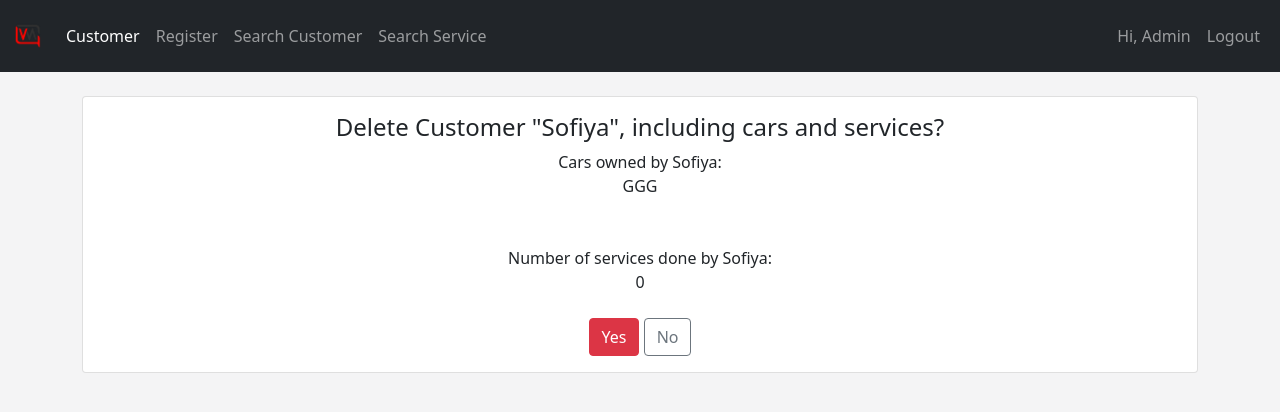
After one commit to sofiyaradzi/volks_demo, a Django app: page /customer/delete_customer/2 in a window 1280 px wide. The commit adds this page. Shown: the top 412 px of the page. Run offline with Django 3.2, Linux system fonts and the light colour scheme; a user stored in the database is signed in; data comes from the database, SQL or seed files in the repository; both versions use the stored data as it was after the commit; data that the repository does not hold is empty.

Commit message:
update login page, delete btns, new service report format, duplicate plate error

```diff
--- a/customer/admin.py
+++ b/customer/admin.py
@@ -1,5 +1,5 @@
 from django.contrib import admin
-from .models import Customer, Car, Service, ServiceDescription
+from .models import Customer, Car, Service
 from import_export.admin import ImportExportModelAdmin
 from import_export.widgets import ForeignKeyWidget
 from import_export import resources, fields
@@ -69,4 +69,3 @@ class ServiceDescriptionAdmin(admin.ModelAdmin):
 admin.site.register(Customer, CustomerAdmin)
 admin.site.register(Car, CarAdmin)
 admin.site.register(Service, ServiceAdmin)
-admin.site.register(ServiceDescription, ServiceDescriptionAdmin)
--- a/customer/forms.py
+++ b/customer/forms.py
@@ -1,4 +1,4 @@
-from customer.models import Customer, Car, Service, ServiceDescription
+from customer.models import Customer, Car, Service
 from django import forms
 
 
--- /dev/null
+++ b/customer/templates/customer/customer_delete.html
@@ -0,0 +1,33 @@
+{% extends 'customer/customer_base.html' %}
+
+{% block content %}
+<div class="container">
+    <br>
+    <div class="card">
+        <div class="card-body">
+            <center>
+                <h4>Delete Customer "{{customer}}", including cars and services? </h4>
+
+                Cars owned by {{customer}}: <br>
+                {% for car in customer.car_set.all%}
+                {{car}} <br>
+                {% endfor %}
+
+                <br><br>
+
+                Number of services done by {{customer}}: <br>
+                {{customer.service_set.all.count}}
+
+                <br><br>
+                 <form action='' method='post'>
+                    {% csrf_token %}
+                    <input type ='submit' value = 'Yes' class="btn btn-danger">
+                    <a href="{{ request.META.HTTP_REFERER }}" class="btn btn-outline-secondary">No</a>
+
+                </form>
+            </center>
+        </div>
+    </div>
+</div>
+
+{% endblock content %}
--- a/customer/templates/customer/customer_home.html
+++ b/customer/templates/customer/customer_home.html
@@ -19,6 +19,7 @@
 
                 <div class="col-lg-4">
                 <input type ='submit' value = 'Filter' class="btn btn-secondary">
+                <input type ='submit' name='download' value = 'Download data' class="btn btn-success">
                 </div>
 
                 <br>
--- a/customer/templates/customer/customer_search.html
+++ b/customer/templates/customer/customer_search.html
@@ -16,7 +16,9 @@
                     <div class="form-group">
                         {%csrf_token%}
                         <input name='searched' type='text' placeholder='Search phone number or plate number without space' class="form-control"  aria-describedby="emailHelp">
-                        <small class="form-text text-muted">hit 'enter' to search</small>
+                        <small class="form-text text-muted">hit 'enter' to search </small>
+                        <br>
+                        <small class="form-text text-muted">search '6' to view all customer </small>
                         <br>
                     </div>
                     </form>
--- a/customer/templates/customer/customer_service_book.html
+++ b/customer/templates/customer/customer_service_book.html
@@ -6,7 +6,9 @@
     <div class="card">
         <div class="card-body">
             <h1> Book Service</h1>
-            <h5> Customer: {{customer}} | Plate Number: {{car}} </h5>
+            <h5> Customer:
+             <a href="{% url 'customer_profile' customer.id %}" class="link-dark">{{customer}}</a>
+             | Plate Number: {{car}} </h5>
             <br>
             <form action='' method='post'>
                 {% csrf_token %}
--- a/customer/templates/customer/customer_service_update.html
+++ b/customer/templates/customer/customer_service_update.html
@@ -39,8 +39,7 @@
                 <a href="{% url 'customer_profile' service.customer.id %}" class="btn btn-outline-primary  btn-sm" >Go to profile </a>
                 <a href="{% url 'customer_car_details' service.car.plate_number %}" class="btn btn-outline-dark  btn-sm">View car details</a>
                 <a href="{% url 'customer_jobcard' service.id %}" class="btn btn-outline-success  btn-sm" target ="_blank">Print Jobcard</a>
-
-
+                <a href="{% url 'customer_service_delete' service.id service.customer.id %}" class="btn btn-outline-danger  btn-sm">Delete Service</a>
 
 
 
--- a/customer/urls.py
+++ b/customer/urls.py
@@ -20,7 +20,11 @@ urlpatterns = [
     path('jobcard/<service_id>', views.customer_jobcard, name='customer_jobcard'),
     path('service/<service_id>',
          views.customer_service_update, name='customer_service_update'),
+    path('delete_service/<service_id>/<customer_id>', views.customer_service_delete,
+         name='customer_service_delete'),
     path('search_service', views.customer_search_service,
          name='customer_search_service'),
+    path('delete_customer/<customer_id>', views.customer_delete,
+         name='customer_delete'),
 
 ]
--- a/customer/views.py
+++ b/customer/views.py
@@ -1,7 +1,8 @@
+from django.db import IntegrityError
 from django.shortcuts import redirect, render
 from django.http import HttpResponse
 from django.forms import inlineformset_factory
-from .models import Customer, Car, Service, ServiceDescription
+from .models import Customer, Car, Service
 from .forms import *
 from django.db.models import Count, Q
 from itertools import chain
@@ -17,7 +18,35 @@ from xhtml2pdf import pisa
 from django.contrib.staticfiles import finders
 from .filters import ServiceFilter
 from datetime import datetime
+import xlwt
+from django.contrib.auth import get_user_model
+User = get_user_model()
 # Create your views here.
+
+
+@ login_required(redirect_field_name='volks_home')
+def customer_service_delete(request, service_id, customer_id):
+    service = Service.objects.get(id=service_id)
+    if request.method == 'POST':
+        service.delete()
+        return render(request, 'customer/delete_success.html')
+        # return redirect('customer_profile', customer_id)
+        # cant redirect to previous page (view service) because the service id is deleted
+        # return HttpResponseRedirect(request.META.get('HTTP_REFERER'))
+    context = {'service': service}
+    return render(request, 'customer/customer_service_delete.html', context)
+
+
+@ login_required(redirect_field_name='volks_home')
+def customer_delete(request, customer_id):
+    customer = Customer.objects.get(id=customer_id)
+    if request.method == 'POST':
+        customer.delete()
+        return render(request, 'customer/delete_success.html')
+        # cant redirect to previous page (view service) because the service id is deleted
+        # return HttpResponseRedirect(request.META.get('HTTP_REFERER'))
+    context = {'customer': customer}
+    return render(request, 'customer/customer_delete.html', context)
 
 
 @login_required(redirect_field_name='volks_home')
@@ -40,6 +69,119 @@ def customer_home(request):
         status='Completed').count()
     pending_count = myFilter.qs.filter(
         status='Pending').count()
+
+    # if the download data button is clicked
+    if request.method == 'GET' and 'download' in request.GET:
+        # to get the values of selected filter values by user
+        if myFilter.data['technician']:
+            filtered_tech = str(User.objects.get(
+                id=myFilter.data['technician']))
+        else:
+            filtered_tech = 'All'
+
+        if myFilter.data['status']:
+            filtered_status = (myFilter.data['status'])
+        else:
+            filtered_status = 'All'
+
+        if myFilter.data['date_min']:
+            filtered_date_min = myFilter.data['date_min']
+            filtered_date_min = datetime.strptime(
+                filtered_date_min, '%Y-%m-%d').date()
+        else:
+            filtered_date_min = 'All'
+
+        if myFilter.data['date_max']:
+            filtered_date_max = myFilter.data['date_max']
+            filtered_date_max = datetime.strptime(
+                filtered_date_max, '%Y-%m-%d').date()
+        else:
+            filtered_date_max = 'All'
+
+        # custom filename
+        filename = "ServiceReport" + "_Technician_" + str(filtered_tech) + "_Status_" + \
+            str(filtered_status) + "_From_" + str(filtered_date_min) + "_To_" + \
+            str(filtered_date_max) + ".xls"
+
+        response = HttpResponse(content_type='application/ms-excel')
+        response['Content-Disposition'] = 'filename="{}"'.format(filename)
+
+        wb = xlwt.Workbook(encoding='utf-8')
+        ws = wb.add_sheet('report', cell_overwrite_ok=True)
+        ws.show_grid = False
+
+        # approximately adjusting the col size in mm
+
+        ws.col(0).width = int(10*265)
+        ws.col(1).width = int(11*265)
+        ws.col(2).width = int(15*265)
+        ws.col(3).width = int(25*265)
+        ws.col(4).width = int(15*265)
+        ws.col(5).width = int(10*265)
+
+        # for report summary
+        # font height = 300 is size 15 in excel, size*20=height
+        ws.write(0, 0, "SERVICE REPORT SUMMARY",
+                 xlwt.easyxf("font: bold on,height 260"))
+
+        ws.write(2, 2, "Status:", xlwt.easyxf("align: horiz right"))
+        ws.write(2, 3, filtered_status, xlwt.easyxf("align: horiz left"))
+
+        ws.write(3, 2, "Technician:",
+                 xlwt.easyxf("align: horiz right"))
+        ws.write(3, 3, filtered_tech, xlwt.easyxf("align: horiz left"))
+
+        ws.write(4, 2, "From date:",
+                 xlwt.easyxf("align: horiz right"))
+        ws.write(4, 3, filtered_date_min, xlwt.easyxf(
+            "align: horiz left", num_format_str="DD/MM/YYYY"))
+
+        ws.write(5, 2, "To date:",
+                 xlwt.easyxf("align: horiz right"))
+        ws.write(5, 3, filtered_date_max, xlwt.easyxf(
+            "align: horiz left", num_format_str="DD/MM/YYYY"))
+
+        ws.write(7, 2, "No. of Services Booked:",
+                 xlwt.easyxf("align: horiz right"))
+        ws.write(7, 3, service_count, xlwt.easyxf("align: horiz left"))
+        ws.write(8, 2, "No. of Services Completed:",
+                 xlwt.easyxf("align: horiz right"))
+        ws.write(8, 3, completed_count, xlwt.easyxf("align: horiz left"))
+        ws.write(9, 2, "No. of Services Pending:",
+                 xlwt.easyxf("align: horiz right"))
+        ws.write(9, 3, pending_count, xlwt.easyxf("align: horiz left"))
+
+        ws.write(12, 0, "SERVICE REPORT LIST",
+                 xlwt.easyxf("font: bold on,height 260"))
+
+        # for report list
+        row_num = 14
+
+        columns = ['Service ID', 'Date', 'Plate Number',
+                   'Customer', 'Technician', 'Status', ]
+
+        for col_num in range(len(columns)):
+            ws.write(row_num, col_num,
+                     columns[col_num], xlwt.easyxf("font: bold on; border: left thin,right thin,top thin,bottom thin"))
+
+        # to iterate the services from myFilter
+        rows = services.values_list('id', 'date', 'car__plate_number',
+                                    'customer__name', 'technician__first_name', 'status')
+        for row in rows:
+            row_num += 1
+            for col_num in range(len(row)):
+                ws.write(row_num, col_num, row[col_num], xlwt.easyxf(
+                    "border: left thin,right thin,top thin,bottom thin"))
+                if col_num == 0:
+                    ws.write(row_num, col_num, row[col_num], xlwt.easyxf(
+                        "align: horiz center; border: left thin,right thin,top thin,bottom thin"))
+                if col_num == 1:
+                    ws.write(row_num, col_num, row[col_num], xlwt.easyxf(
+                        "align: horiz left; border: left thin,right thin,top thin,bottom thin", num_format_str="DD/MM/YYYY"))
+
+        wb.save(response)
+
+        return response
 
     context = {'services': services, 'service_count': service_count,
                'completed_count': completed_count, 'pending_count': pending_count, 'myFilter': myFilter}
@@ -125,14 +267,17 @@ def customer_update(request, customer_id):
     return render(request, 'customer/customer_update.html', context)
 
 
-@login_required(redirect_field_name='volks_home')
+@ login_required(redirect_field_name='volks_home')
 def customer_car_register(request, customer_id):
     customer = Customer.objects.get(pk=customer_id)
     form = RegisterCar(initial={'customer': customer})
     if request.method == 'POST':
         form = RegisterCar(request.POST)
         if form.is_valid():
-            form.save()
+            try:
+                form.save()
+            except IntegrityError:
+                return render(request, 'customer/error_new_car.html')
             return redirect('customer_profile', customer_id)
 
     # else:
```
Also changed, not shown: customer/filters.py (+9 -1 lines), customer/models.py (+23 -14 lines), customer/templates/customer/customer_profile.html (+26 -6 lines), customer/templates/customer/customer_service_delete.html (added, +28 -0 lines), customer/templates/customer/delete_success.html (added, +17 -0 lines), customer/templates/customer/error_new_car.html (added, +22 -0 lines), staff/templates/registration/login.html (+13 -4 lines), db.sqlite3.
